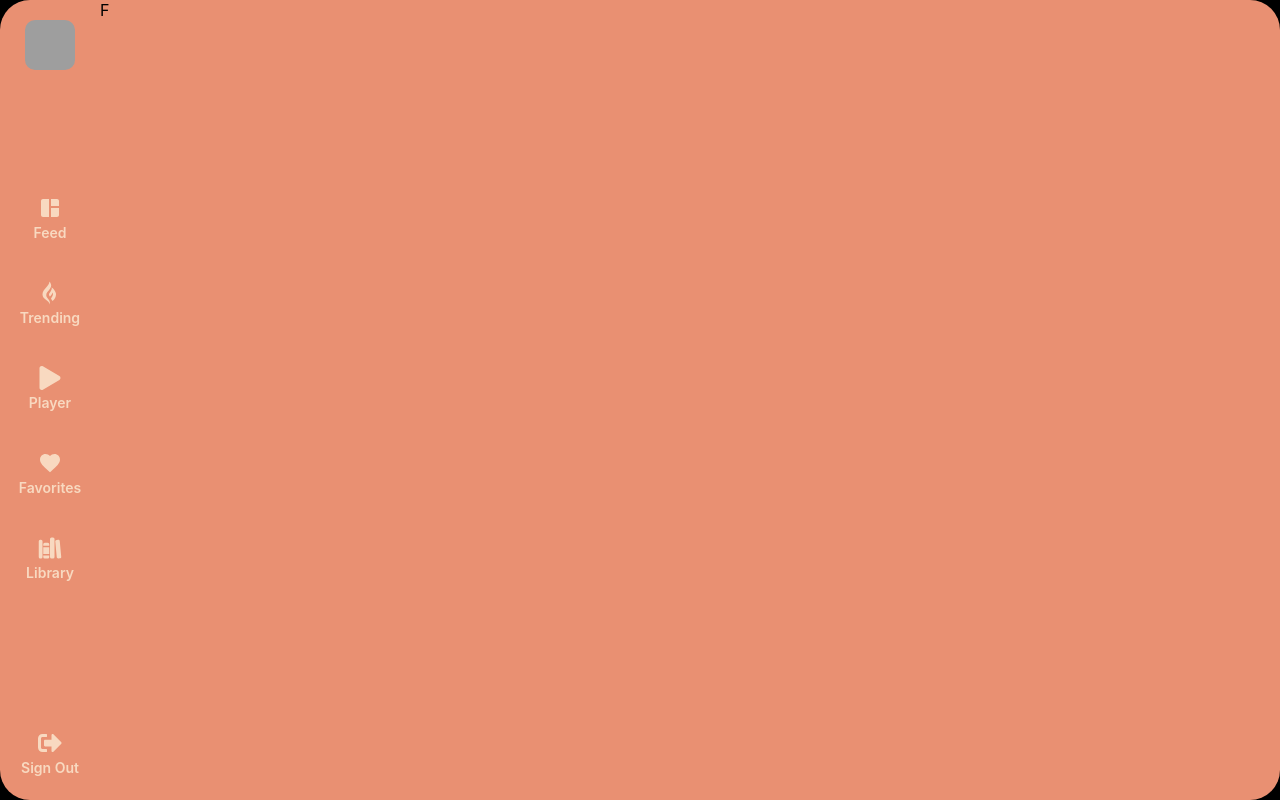
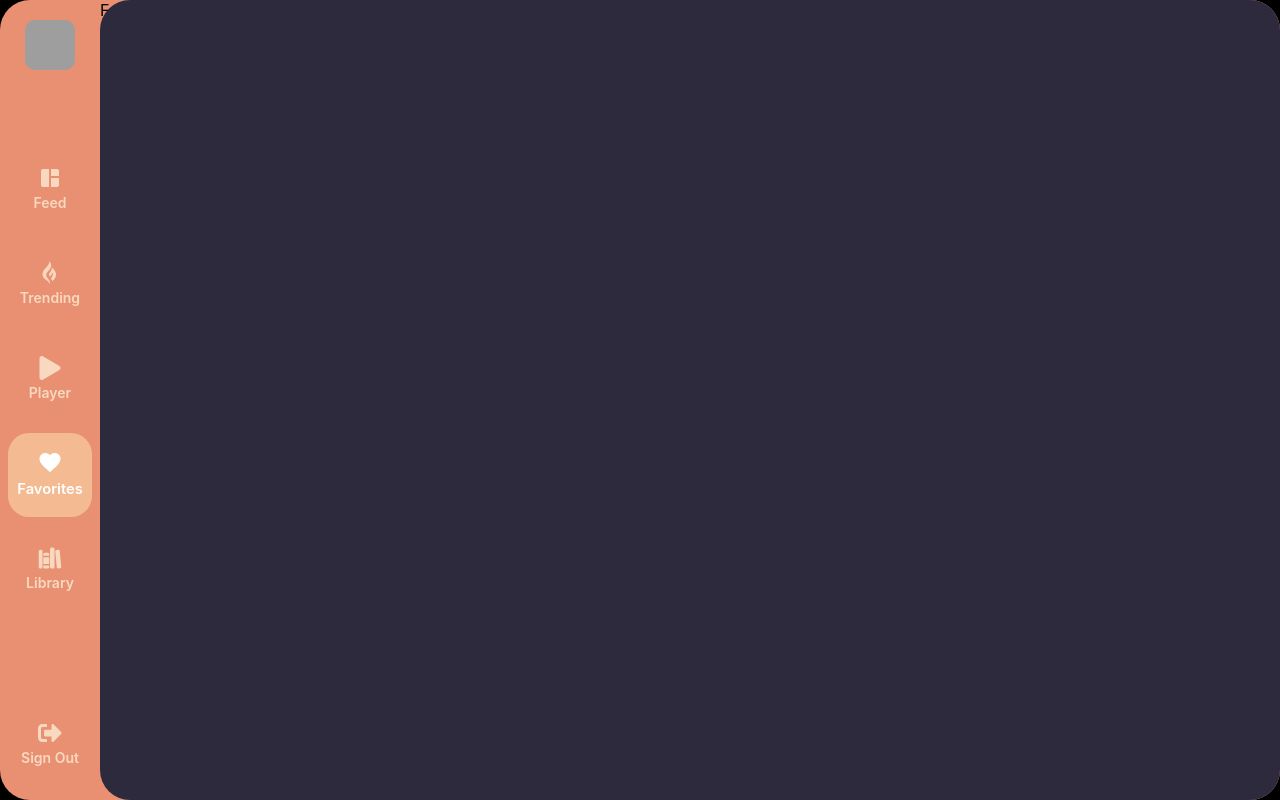
Before and after one commit to Teewai57/React-Music-Player, a React (Create React App) app: page /favorites in a window 1280 px wide. Built offline with nearby package versions, Linux system fonts and the light colour scheme; grey boxes are pictures that could not be loaded.

Commit message:
finished styles and implementation for sidebar

```diff
--- a/src/components/sidebar/SidebarButton.css
+++ b/src/components/sidebar/SidebarButton.css
@@ -11,9 +11,21 @@
     align-items: center;
     justify-content: center;
     flex-direction: column;
-    margin: 5px auto;
+    margin: 15px auto;
+    transition: all 0.2s ease;
+    background-color: rgba(244, 187, 146, 0);
+
 }
 
+.btn-body.active{
+    background-color: rgba(244, 187, 146, 1);
+    color: #fff;
+    transform: scale(1.05);
+}
+
+.btn-body:hover{
+    color: #fff;
+}
 .btn-title{
     margin: 4px auto;
     font-weight: 600;
--- a/src/components/sidebar/SidebarButton.jsx
+++ b/src/components/sidebar/SidebarButton.jsx
@@ -1,12 +1,17 @@
 import React from 'react'
 import { IconContext } from 'react-icons'
-import { Link } from 'react-router-dom'
+import { Link, useLocation } from 'react-router-dom'
 import "./SidebarButton.css"
 
 function SidebarButton(props) {
+  const location = useLocation();
+
+  const isActive = location.pathname === props.to;
+
+  const btnClass = isActive ? "btn-body active" : "btn-body";
   return (
     <Link to={props.to}>
-        <div className='btn-body'>
+        <div className={btnClass}>
             <IconContext.Provider value={{ size: "24px", className:"btn-icon" }}>
             {props.icon}
             <p className='btn-title'>{props.title}</p>
--- a/src/screens/Favorites/Favorites.jsx
+++ b/src/screens/Favorites/Favorites.jsx
@@ -2,7 +2,7 @@
 
 function Favorites() {
   return (
-    <div>
+    <div className='screen-container'>
       F
     </div>
   )
--- a/src/screens/Feed/Feed.jsx
+++ b/src/screens/Feed/Feed.jsx
@@ -2,7 +2,7 @@
 
 function Feed() {
   return (
-    <div>
+    <div className='screen-container'>
       Feed
     </div>
   )
--- a/src/screens/Player/Player.jsx
+++ b/src/screens/Player/Player.jsx
@@ -2,7 +2,7 @@
 
 function Player() {
   return (
-    <div>
+    <div className='screen-container'>
       Player
     </div>
   )
--- a/src/screens/Trending/Trending.jsx
+++ b/src/screens/Trending/Trending.jsx
@@ -2,7 +2,7 @@
 
 function Trending() {
   return (
-    <div>
+    <div className='screen-container'>
       Trending
     </div>
   )
```
